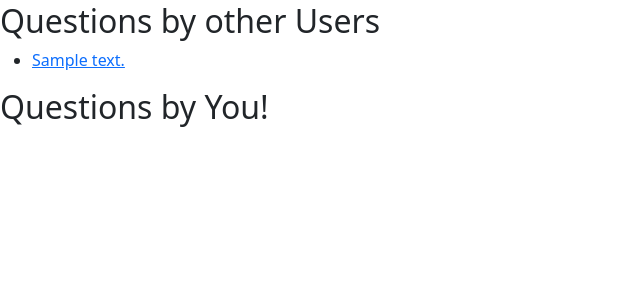
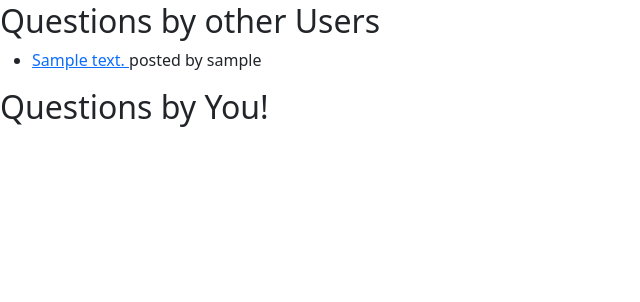
Before and after one commit to mahassan1456/Django_Updated, a Django app: template mysite/polls/templates/polls/index.html in a window 1280 px wide. Shown: the part 38-340 px from the top of the page, without its empty margins (0-640 px from the left). Run offline with Django 4.2, Linux system fonts and the light colour scheme; the template is opened without the code that fills it: values that come from a table or form of the project are taken from there, others are empty; tables that the repository leaves empty hold one stand-in row (values such as "Sample post").

Commit message:
last release good

```diff
--- a/mysite/polls/templates/polls/index.html
+++ b/mysite/polls/templates/polls/index.html
@@ -6,7 +6,9 @@
     <ul>
     {% for question in latest_question_list %}
         {% if question.user_p.id != request.user.id %}
-        <li><a href="{% url 'polls:detail' question.id %}">{{ question.question_text }}</a></li>
+        <li><a href="{% url 'polls:detail' question.id %}">{{ question.question_text }}
+
+        </a>{% if question.user_p.username %} posted by {{ question.user_p.username }} {% else %} Unknown {% endif %}</li>
         {% endif %}
     {% endfor %}
     </ul>
```
